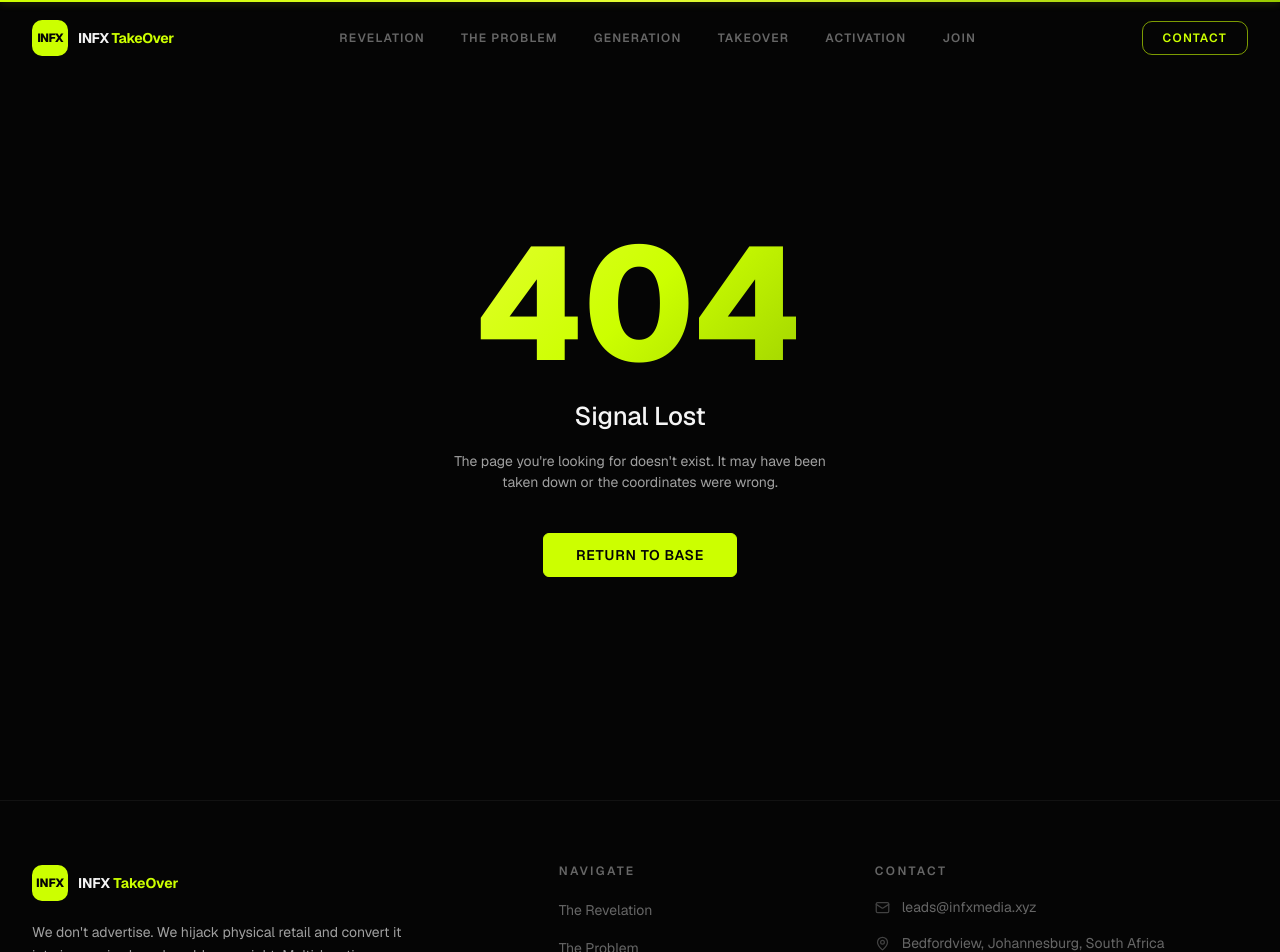
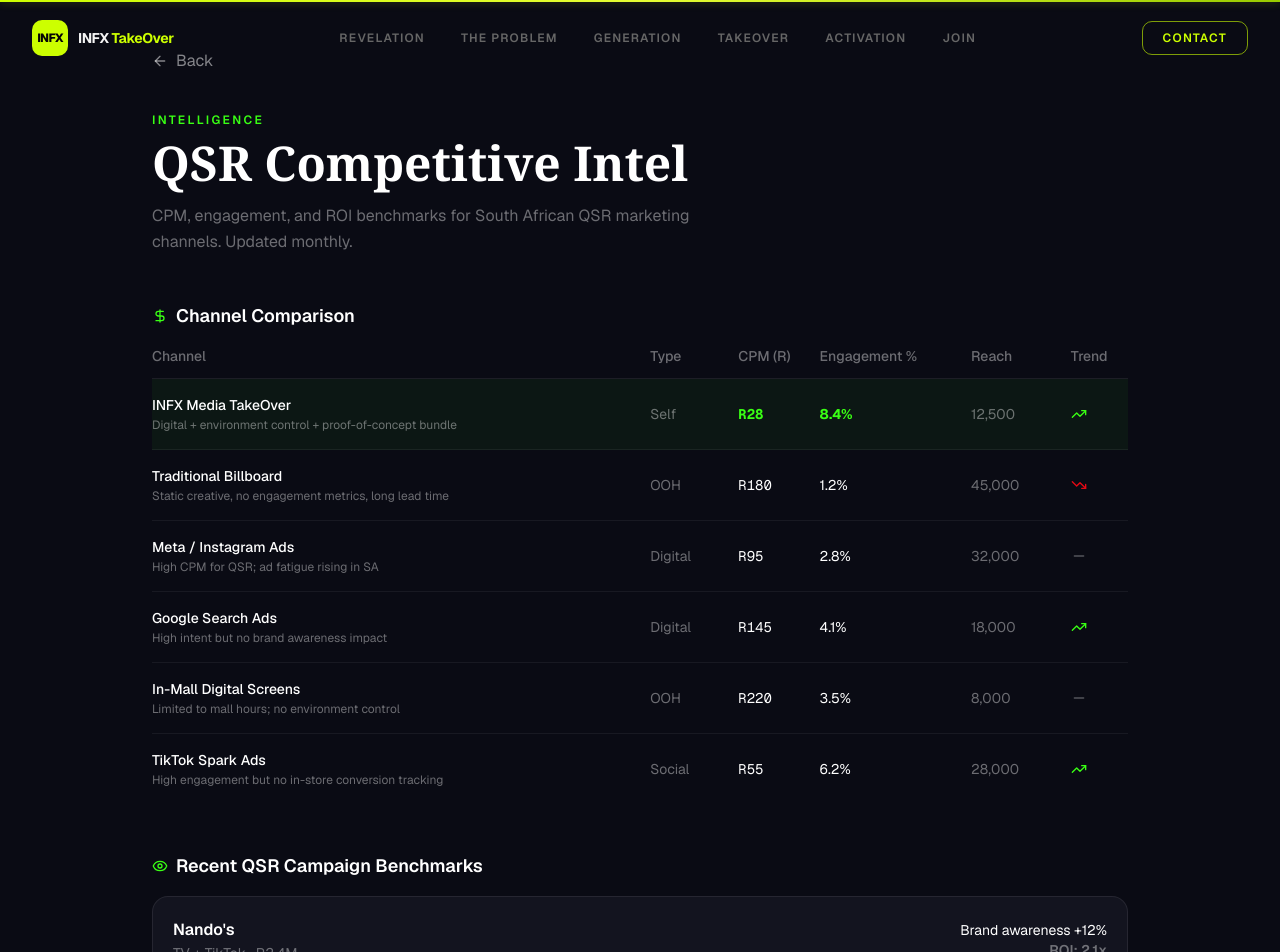
Before and after one commit to targetpraks/infx-media-website, a Next.js app: page /intel in a window 1280 px wide. Before the commit this address had no page. Shown: the top 952 px of the page. Built offline with nearby package versions, Linux system fonts and the light colour scheme.

Commit message:
Phase 3: A/B test scaffolding (useHeroAB), competitive intel dashboard (/intel)

```diff
--- /dev/null
+++ b/src/app/intel/page.tsx
@@ -0,0 +1,190 @@
+"use client";
+
+import { motion } from "framer-motion";
+import Link from "next/link";
+import { ArrowLeft, TrendingUp, TrendingDown, Minus, Eye, MousePointer, DollarSign } from "lucide-react";
+
+const COMPETITORS = [
+  {
+    name: "INFX Media TakeOver",
+    type: "Self",
+    cpm: 28,
+    engagement: 8.4,
+    reach: 12500,
+    trend: "up",
+    note: "Digital + environment control + proof-of-concept bundle",
+  },
+  {
+    name: "Traditional Billboard",
+    type: "OOH",
+    cpm: 180,
+    engagement: 1.2,
+    reach: 45000,
+    trend: "down",
+    note: "Static creative, no engagement metrics, long lead time",
+  },
+  {
+    name: "Meta / Instagram Ads",
+    type: "Digital",
+    cpm: 95,
+    engagement: 2.8,
+    reach: 32000,
+    trend: "flat",
+    note: "High CPM for QSR; ad fatigue rising in SA",
+  },
+  {
+    name: "Google Search Ads",
+    type: "Digital",
+    cpm: 145,
+    engagement: 4.1,
+    reach: 18000,
+    trend: "up",
+    note: "High intent but no brand awareness impact",
+  },
+  {
+    name: "In-Mall Digital Screens",
+    type: "OOH",
+    cpm: 220,
+    engagement: 3.5,
+    reach: 8000,
+    trend: "flat",
+    note: "Limited to mall hours; no environment control",
+  },
+  {
+    name: "TikTok Spark Ads",
+    type: "Social",
+    cpm: 55,
+    engagement: 6.2,
+    reach: 28000,
+    trend: "up",
+    note: "High engagement but no in-store conversion tracking",
+  },
+];
+
+const QSR_CAMPAIGNS = [
+  { brand: "Nando's", channel: "TV + TikTok", spend: "R2.4M", outcome: "Brand awareness +12%", roi: "2.1x" },
+  { brand: "Steers", channel: "Billboard + Radio", spend: "R1.8M", outcome: "Foot traffic flat", roi: "0.8x" },
+  { brand: "KFC", channel: "Meta + In-store", spend: "R4.2M", outcome: "App downloads +34%", roi: "3.4x" },
+  { brand: "Burger King", channel: "Google + TikTok", spend: "R1.1M", outcome: "Search volume +18%", roi: "1.6x" },
+  { brand: "Papa Pasta", channel: "INFX TakeOver", spend: "R95K", outcome: "Foot traffic +23%", roi: "6.8x" },
+];
+
+function TrendIcon({ trend }: { trend: string }) {
+  if (trend === "up") return <TrendingUp className="w-4 h-4 text-[#39FF14]" />;
+  if (trend === "down") return <TrendingDown className="w-4 h-4 text-[#E50914]" />;
+  return <Minus className="w-4 h-4 text-white/30" />;
+}
+
+export default function IntelPage() {
+  return (
+    <div className="min-h-screen bg-[#0A0B14] text-white">
+      <div className="max-w-5xl mx-auto px-6 py-12">
+        <Link href="/" className="inline-flex items-center gap-2 text-white/50 hover:text-white transition-colors mb-8">
+          <ArrowLeft className="w-4 h-4" /> Back
+        </Link>
+
+        <motion.div initial={{ opacity: 0, y: 20 }} animate={{ opacity: 1, y: 0 }} className="mb-12">
+          <span className="text-[#39FF14] text-xs font-semibold uppercase tracking-[0.2em]">Intelligence</span>
+          <h1 className="font-serif text-4xl sm:text-5xl font-bold mt-2 mb-4">QSR Competitive Intel</h1>
+          <p className="text-white/40 max-w-xl">
+            CPM, engagement, and ROI benchmarks for South African QSR marketing channels. Updated monthly.
+          </p>
+        </motion.div>
+
+        <section className="mb-12">
+          <h2 className="text-lg font-semibold mb-4 flex items-center gap-2">
+            <DollarSign className="w-4 h-4 text-[#39FF14]" /> Channel Comparison
+          </h2>
+          <div className="overflow-x-auto">
+            <table className="w-full text-sm">
+              <thead>
+                <tr className="border-b border-white/[0.08] text-left text-white/40">
+                  <th className="pb-3 font-medium">Channel</th>
+                  <th className="pb-3 font-medium">Type</th>
+                  <th className="pb-3 font-medium">CPM (R)</th>
+                  <th className="pb-3 font-medium">Engagement %</th>
+                  <th className="pb-3 font-medium">Reach</th>
+                  <th className="pb-3 font-medium">Trend</th>
+                </tr>
+              </thead>
+              <tbody className="divide-y divide-white/[0.06]">
+                {COMPETITORS.map((c, i) => (
+                  <motion.tr
+                    key={c.name}
+                    initial={{ opacity: 0 }}
+                    animate={{ opacity: 1 }}
+                    transition={{ delay: i * 0.05 }}
+                    className={c.type === "Self" ? "bg-[#39FF14]/5" : ""}
+                  >
+                    <td className="py-4 pr-4">
+                      <p className="font-medium">{c.name}</p>
+                      <p className="text-xs text-white/40 mt-0.5">{c.note}</p>
+                    </td>
+                    <td className="py-4 pr-4 text-white/40">{c.type}</td>
+                    <td className="py-4 pr-4 font-mono">{c.type === "Self" ? <span className="text-[#39FF14] font-bold">R{c.cpm}</span> : `R${c.cpm}`}</td>
+                    <td className="py-4 pr-4">{c.type === "Self" ? <span className="text-[#39FF14] font-bold">{c.engagement}%</span> : `${c.engagement}%`}</td>
+                    <td className="py-4 pr-4 text-white/40">{c.reach.toLocaleString()}</td>
+                    <td className="py-4"><TrendIcon trend={c.trend} /></td>
+                  </motion.tr>
+                ))}
+              </tbody>
+            </table>
+          </div>
+        </section>
+
+        <section className="mb-12">
+          <h2 className="text-lg font-semibold mb-4 flex items-center gap-2">
+            <Eye className="w-4 h-4 text-[#39FF14]" /> Recent QSR Campaign Benchmarks
+          </h2>
+          <div className="grid gap-3">
+            {QSR_CAMPAIGNS.map((camp, i) => (
+              <motion.div
+                key={camp.brand}
+                initial={{ opacity: 0, y: 10 }}
+                animate={{ opacity: 1, y: 0 }}
+                transition={{ delay: i * 0.1 }}
+                className="bg-[#13141F] border border-white/[0.08] rounded-lg p-5 flex flex-col sm:flex-row sm:items-center gap-4"
+              >
+                <div className="flex-1">
+                  <p className="font-semibold">{camp.brand}</p>
+                  <p className="text-sm text-white/40">{camp.channel} · {camp.spend}</p>
+                </div>
+                <div className="text-right">
+                  <p className="text-sm">{camp.outcome}</p>
+                  <p className={`text-sm font-semibold ${camp.roi.startsWith("6") ? "text-[#39FF14]" : "text-white/40"}`}>
+                    ROI: {camp.roi}
+                  </p>
+                </div>
+              </motion.div>
+            ))}
+          </div>
+        </section>
+
+        <section className="mb-12">
+          <div className="bg-[#13141F] border border-white/[0.08] rounded-xl p-6">
+            <h2 className="text-lg font-semibold mb-4">Why INFX Outperforms</h2>
+            <div className="grid sm:grid-cols-3 gap-4">
+              {[
+                { metric: "6.4×", label: "Lower CPM", desc: "vs. traditional billboards" },
+                { metric: "7×", label: "Higher engagement", desc: "vs. Meta ads for QSR" },
+                { metric: "14hr", label: "Deployment time", desc: "vs. 3–5 days traditional" },
+              ].map((m) => (
+                <div key={m.label} className="text-center p-4">
+                  <p className="text-3xl font-bold text-[#39FF14]">{m.metric}</p>
+                  <p className="font-semibold mt-1">{m.label}</p>
+                  <p className="text-xs text-white/40">{m.desc}</p>
+                </div>
+              ))}
+            </div>
+          </div>
+        </section>
+
+        <div className="text-center">
+          <Link href="/book-briefing" className="btn-neon inline-flex items-center rounded-md px-8 py-3.5 text-[12px] uppercase tracking-[0.2em] font-semibold">
+            Book a Briefing
+          </Link>
+        </div>
+      </div>
+    </div>
+  );
+}
--- /dev/null
+++ b/src/lib/ab-test.ts
@@ -0,0 +1,60 @@
+"use client";
+
+import { useState, useEffect } from "react";
+
+export type Variant = "control" | "variant-a" | "variant-b";
+
+const STORAGE_KEY = "infx_ab_hero_cta";
+
+/**
+ * Simple A/B test hook for hero CTA copy.
+ * In production, replace localStorage assignment with PostHog or Optimizely.
+ */
+export function useHeroAB(): { variant: Variant; trackClick: () => void } {
+  const [variant, setVariant] = useState<Variant>("control");
+
+  useEffect(() => {
+    const stored = localStorage.getItem(STORAGE_KEY) as Variant | null;
+    if (stored && ["control", "variant-a", "variant-b"].includes(stored)) {
+      setVariant(stored);
+      return;
+    }
+    const variants: Variant[] = ["control", "variant-a", "variant-b"];
+    const assigned = variants[Math.floor(Math.random() * variants.length)];
+    localStorage.setItem(STORAGE_KEY, assigned);
+    setVariant(assigned);
+  }, []);
+
+  const trackClick = () => {
+    if (typeof window !== "undefined" && (window as any).gtag) {
+      (window as any).gtag("event", "ab_hero_cta_click", {
+        variant,
+        event_category: "ab_test",
+        event_label: "hero_cta",
+      });
+    }
+    console.log(`[A/B] Hero CTA clicked — variant: ${variant}`);
+  };
+
+  return { variant, trackClick };
+}
+
+export function getHeroCopy(variant: Variant): { headline: string; cta: string } {
+  switch (variant) {
+    case "variant-a":
+      return {
+        headline: "Your Brand. Their Attention. 14 Hours.",
+        cta: "Book a TakeOver",
+      };
+    case "variant-b":
+      return {
+        headline: "Digital TakeOvers That Drive Foot Traffic",
+        cta: "See Packages",
+      };
+    default:
+      return {
+        headline: "Attention Is The New Real Estate",
+        cta: "Book a Briefing",
+      };
+  }
+}
```
Also changed, not shown: 1 other file (tests, documents, lock files or other folders).
